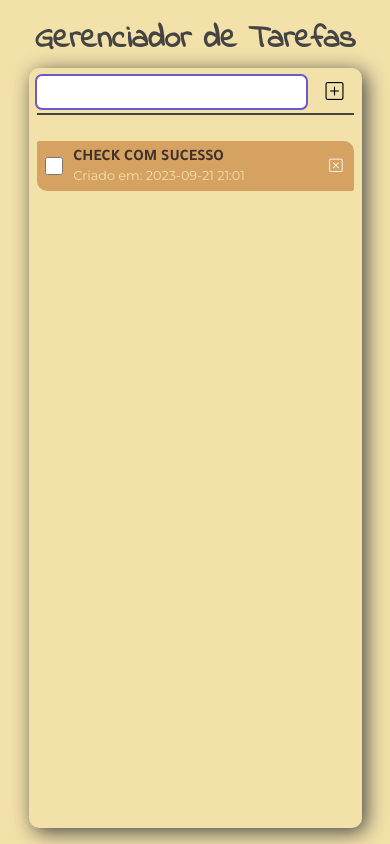
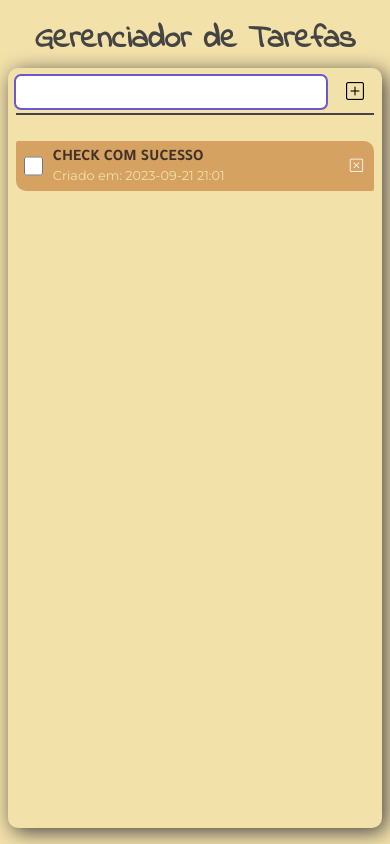
Before and after one commit to ivonilson-carmo/gerenciador-de-tarefas-flask, a Flask app: page / in a window 390 px wide. Run offline with Flask 3, Linux system fonts and the light colour scheme; some libraries are stand-ins or nearby versions.

Commit message:
updated spacing in responsiveness

```diff
--- a/static/style.css
+++ b/static/style.css
@@ -157,7 +157,10 @@ h1{
 
 @media (max-width: 661px){
     main{
-        width: 90%;
+        width: 100%;
+    }
+    body{
+        padding: 8px;
     }
 }
 
```
Also changed, not shown: storage.db, 1 other file.
